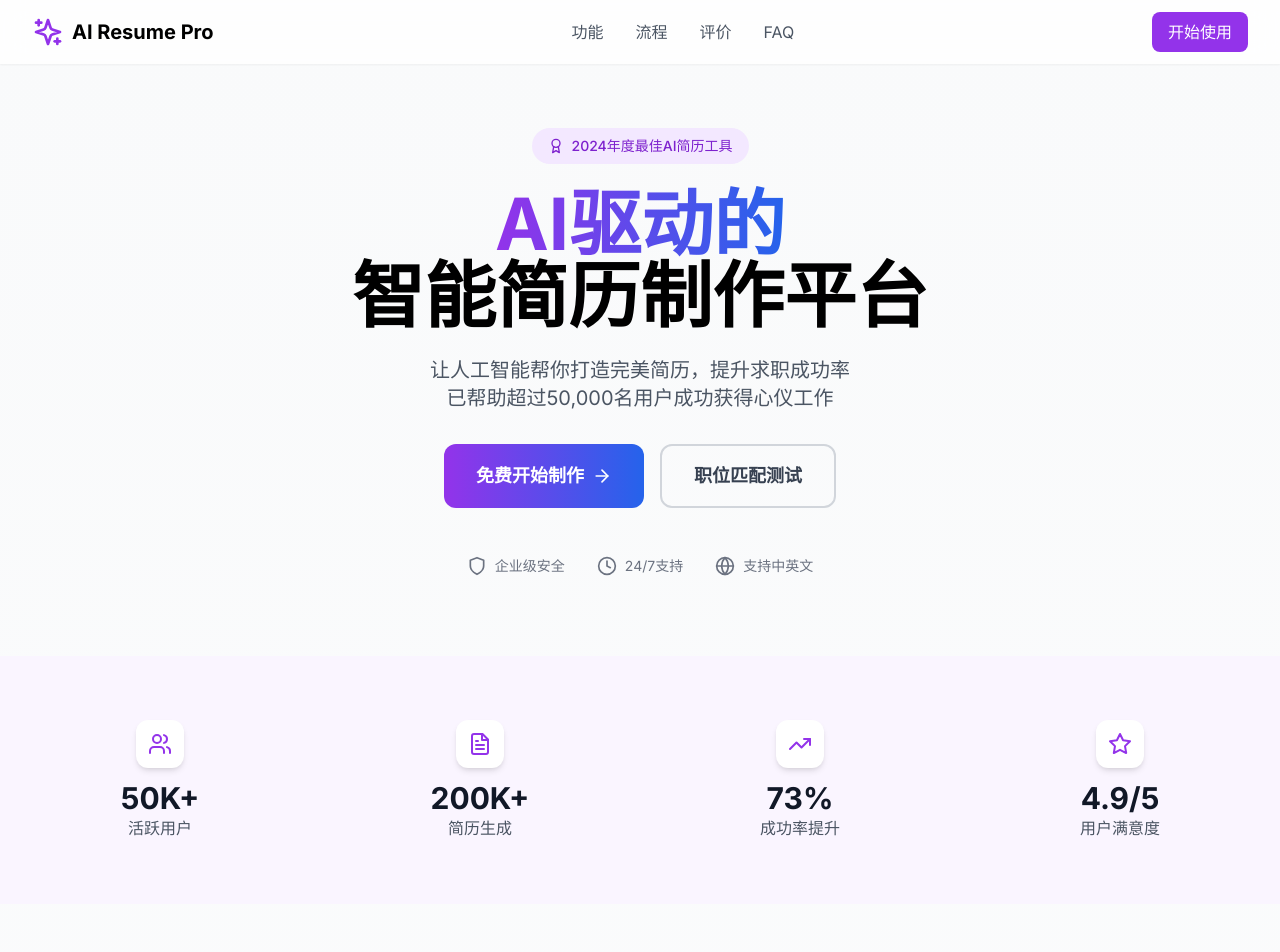
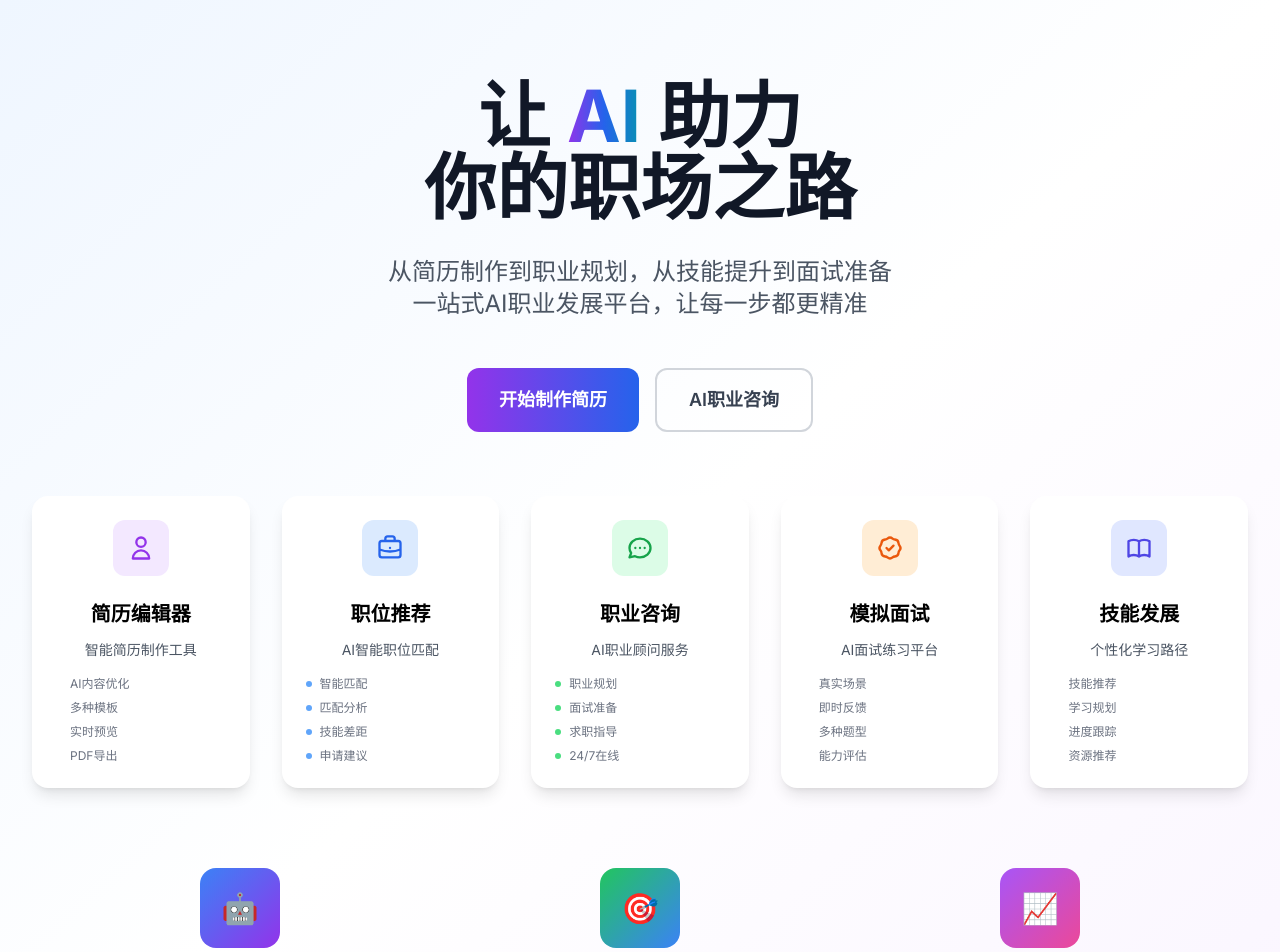
Before and after one commit to haodong124/ai-resume-agent, a React (Vite) app in the folder apps/web/: page / in a window 1280 px wide. Shown: the top 952 px of the page. Built offline with nearby package versions, Linux system fonts and the light colour scheme; no server answers.

Commit message:
Update App.tsx

```diff
--- a/apps/web/src/App.tsx
+++ b/apps/web/src/App.tsx
@@ -10,8 +10,183 @@ import RegisterPage from './pages/RegisterPage'
 import PricingPage from './pages/PricingPage'
 import SharePage from './pages/SharePage'
 import CareerChatPage from './pages/CareerChatPage'
-import JobRecommendationsPage from './pages/JobRecommendationsPage'
+import JobRecommendationsPage from './pages/JobRecommendationsPage'  // 新增
 import NotFoundPage from './pages/NotFoundPage'
+import JobsPage from './pages/JobsPage'
+import InterviewPage from './pages/InterviewPage'
+import SkillsPage from './pages/SkillsPage'
+
+// 主页组件
+const HomeMainPage: React.FC = () => {
+  const navigate = (path: string) => {
+    window.location.href = path
+  }
+
+  return (
+    <div className="min-h-screen bg-gradient-to-br from-blue-50 via-white to-purple-50">
+      {/* Hero Section */}
+      <div className="max-w-7xl mx-auto px-4 sm:px-6 lg:px-8 pt-20 pb-16">
+        <div className="text-center mb-16">
+          <h1 className="text-5xl md:text-7xl font-bold text-gray-900 mb-8">
+            让 <span className="bg-gradient-to-r from-purple-600 via-blue-600 to-cyan-600 bg-clip-text text-transparent">AI</span> 助力
+            <br />你的职场之路
+          </h1>
+
+          <p className="text-xl md:text-2xl text-gray-600 mb-12 max-w-4xl mx-auto leading-relaxed">
+            从简历制作到职业规划，从技能提升到面试准备
+            <br />
+            一站式AI职业发展平台，让每一步都更精准
+          </p>
+
+          <div className="flex flex-col sm:flex-row gap-4 justify-center">
+            <button
+              onClick={() => navigate('/editor')}
+              className="px-8 py-4 bg-gradient-to-r from-purple-600 to-blue-600 text-white rounded-xl hover:shadow-lg transform hover:scale-105 transition-all text-lg font-semibold"
+            >
+              开始制作简历
+            </button>
+
+            <button
+              onClick={() => navigate('/career-chat')}
+              className="px-8 py-4 border-2 border-gray-300 text-gray-700 rounded-xl hover:border-purple-600 hover:text-purple-600 transition-all text-lg font-semibold"
+            >
+              AI职业咨询
+            </button>
+          </div>
+        </div>
+
+        {/* 功能卡片 */}
+        <div className="grid grid-cols-1 md:grid-cols-2 lg:grid-cols-3 xl:grid-cols-5 gap-8 mb-20">
+          {[
+            {
+              path: '/editor',
+              icon: 'User',
+              title: '简历编辑器',
+              description: '智能简历制作工具',
+              color: 'purple',
+              features: ['AI内容优化', '多种模板', '实时预览', 'PDF导出']
+            },
+            {
+              path: '/jobs',
+              icon: 'Briefcase',
+              title: '职位推荐',
+              description: 'AI智能职位匹配',
+              color: 'blue',
+              features: ['智能匹配', '匹配分析', '技能差距', '申请建议']
+            },
+            {
+              path: '/career-chat',
+              icon: 'MessageSquare',
+              title: '职业咨询',
+              description: 'AI职业顾问服务',
+              color: 'green',
+              features: ['职业规划', '面试准备', '求职指导', '24/7在线']
+            },
+            {
+              path: '/interview',
+              icon: 'Award',
+              title: '模拟面试',
+              description: 'AI面试练习平台',
+              color: 'orange',
+              features: ['真实场景', '即时反馈', '多种题型', '能力评估']
+            },
+            {
+              path: '/skills',
+              icon: 'BookOpen',
+              title: '技能发展',
+              description: '个性化学习路径',
+              color: 'indigo',
+              features: ['技能推荐', '学习规划', '进度跟踪', '资源推荐']
+            }
+          ].map((feature) => (
+            <div
+              key={feature.path}
+              onClick={() => navigate(feature.path)}
+              className="group cursor-pointer"
+            >
+              <div className="bg-white rounded-2xl shadow-lg hover:shadow-2xl transform hover:scale-105 transition-all duration-300 p-6 h-full">
+                <div className={`w-14 h-14 bg-${feature.color}-100 rounded-xl mx-auto mb-6 flex items-center justify-center group-hover:bg-${feature.color}-200 transition-colors`}>
+                  <div className={`w-7 h-7 text-${feature.color}-600`}>
+                    {feature.icon === 'User' && (
+                      <svg xmlns="http://www.w3.org/2000/svg" fill="none" viewBox="0 0 24 24" stroke="currentColor">
+                        <path strokeLinecap="round" strokeLinejoin="round" strokeWidth={2} d="M16 7a4 4 0 11-8 0 4 4 0 018 0zM12 14a7 7 0 00-7 7h14a7 7 0 00-7-7z" />
+                      </svg>
+                    )}
+                    {feature.icon === 'Briefcase' && (
+                      <svg xmlns="http://www.w3.org/2000/svg" fill="none" viewBox="0 0 24 24" stroke="currentColor">
+                        <path strokeLinecap="round" strokeLinejoin="round" strokeWidth={2} d="M21 13.255A23.931 23.931 0 0112 15c-3.183 0-6.22-.62-9-1.745M16 6V4a2 2 0 00-2-2h-4a2 2 0 00-2 2v2m4 6h.01M5 20h14a2 2 0 002-2V8a2 2 0 00-2-2H5a2 2 0 00-2 2v10a2 2 0 002 2z" />
+                      </svg>
+                    )}
+                    {feature.icon === 'MessageSquare' && (
+                      <svg xmlns="http://www.w3.org/2000/svg" fill="none" viewBox="0 0 24 24" stroke="currentColor">
+                        <path strokeLinecap="round" strokeLinejoin="round" strokeWidth={2} d="M8 12h.01M12 12h.01M16 12h.01M21 12c0 4.418-4.03 8-9 8a9.863 9.863 0 01-4.255-.949L3 20l1.395-3.72C3.512 15.042 3 13.574 3 12c0-4.418 4.03-8 9-8s9 3.582 9 8z" />
+                      </svg>
+                    )}
+                    {feature.icon === 'Award' && (
+                      <svg xmlns="http://www.w3.org/2000/svg" fill="none" viewBox="0 0 24 24" stroke="currentColor">
+                        <path strokeLinecap="round" strokeLinejoin="round" strokeWidth={2} d="M9 12l2 2 4-4M7.835 4.697a3.42 3.42 0 001.946-.806 3.42 3.42 0 014.438 0 3.42 3.42 0 001.946.806 3.42 3.42 0 013.138 3.138 3.42 3.42 0 00.806 1.946 3.42 3.42 0 010 4.438 3.42 3.42 0 00-.806 1.946 3.42 3.42 0 01-3.138 3.138 3.42 3.42 0 00-1.946.806 3.42 3.42 0 01-4.438 0 3.42 3.42 0 00-1.946-.806 3.42 3.42 0 01-3.138-3.138 3.42 3.42 0 00-.806-1.946 3.42 3.42 0 010-4.438 3.42 3.42 0 00.806-1.946 3.42 3.42 0 013.138-3.138z" />
+                      </svg>
+                    )}
+                    {feature.icon === 'BookOpen' && (
+                      <svg xmlns="http://www.w3.org/2000/svg" fill="none" viewBox="0 0 24 24" stroke="currentColor">
+                        <path strokeLinecap="round" strokeLinejoin="round" strokeWidth={2} d="M12 6.253v13m0-13C10.832 5.477 9.246 5 7.5 5S4.168 5.477 3 6.253v13C4.168 18.477 5.754 18 7.5 18s3.332.477 4.5 1.253m0-13C13.168 5.477 14.754 5 16.5 5c1.747 0 3.332.477 4.5 1.253v13C19.832 18.477 18.247 18 16.5 18c-1.746 0-3.332.477-4.5 1.253" />
+                      </svg>
+                    )}
+                  </div>
+                </div>
+
+                <h3 className="text-xl font-semibold mb-3 text-center">{feature.title}</h3>
+                <p className="text-gray-600 text-sm text-center mb-4">{feature.description}</p>
+
+                <div className="space-y-2">
+                  {feature.features.map((feat, index) => (
+                    <div key={index} className="flex items-center text-xs text-gray-500">
+                      <div className={`w-1.5 h-1.5 bg-${feature.color}-400 rounded-full mr-2`}></div>
+                      {feat}
+                    </div>
+                  ))}
+                </div>
+              </div>
+            </div>
+          ))}
+        </div>
+
+        {/* 特色介绍 */}
+        <div className="grid grid-cols-1 md:grid-cols-3 gap-12 max-w-6xl mx-auto">
+          <div className="text-center">
+            <div className="w-20 h-20 bg-gradient-to-br from-blue-500 to-purple-600 rounded-2xl mx-auto mb-6 flex items-center justify-center">
+              <span className="text-3xl">🤖</span>
+            </div>
+            <h3 className="text-2xl font-semibold mb-4">AI智能优化</h3>
+            <p className="text-gray-600 leading-relaxed">
+              基于大语言模型的内容优化，自动分析简历质量，提供个性化改进建议，让每份简历都脱颖而出
+            </p>
+          </div>
+
+          <div className="text-center">
+            <div className="w-20 h-20 bg-gradient-to-br from-green-500 to-blue-500 rounded-2xl mx-auto mb-6 flex items-center justify-center">
+              <span className="text-3xl">🎯</span>
+            </div>
+            <h3 className="text-2xl font-semibold mb-4">精准匹配</h3>
+            <p className="text-gray-600 leading-relaxed">
+              智能分析职位需求与个人背景，计算匹配度评分，识别技能差距，提供针对性的优化方案
+            </p>
+          </div>
+
+          <div className="text-center">
+            <div className="w-20 h-20 bg-gradient-to-br from-purple-500 to-pink-500 rounded-2xl mx-auto mb-6 flex items-center justify-center">
+              <span className="text-3xl">📈</span>
+            </div>
+            <h3 className="text-2xl font-semibold mb-4">全程指导</h3>
+            <p className="text-gray-600 leading-relaxed">
+              从技能规划到面试准备，提供全方位职业发展指导，制定个性化学习路径，助力职业成长
+            </p>
+          </div>
+        </div>
+      </div>
+    </div>
+  )
+}
 
 function App() {
   return (
@@ -19,7 +194,7 @@ function App() {
       <div className="min-h-screen bg-gray-50">
         <Routes>
           {/* 公开页面 */}
-          <Route path="/" element={<HomePage />} />
+          <Route path="/" element={<HomeMainPage />} />
           <Route path="/login" element={<LoginPage />} />
           <Route path="/register" element={<RegisterPage />} />
           <Route path="/pricing" element={<PricingPage />} />
@@ -29,7 +204,10 @@ function App() {
           <Route path="/editor" element={<EditorPage />} />
           <Route path="/editor/:id" element={<EditorPage />} />
           <Route path="/career-chat" element={<CareerChatPage />} />
-          <Route path="/jobs" element={<JobRecommendationsPage />} />
+          <Route path="/jobs" element={<JobRecommendationsPage />} />  {/* 新增 */}
+          <Route path="/jobs-old" element={<JobsPage />} />
+          <Route path="/interview" element={<InterviewPage />} />
+          <Route path="/skills" element={<SkillsPage />} />
           <Route path="/share/:id" element={<SharePage />} />
 
           {/* 404 页面 */}
```
